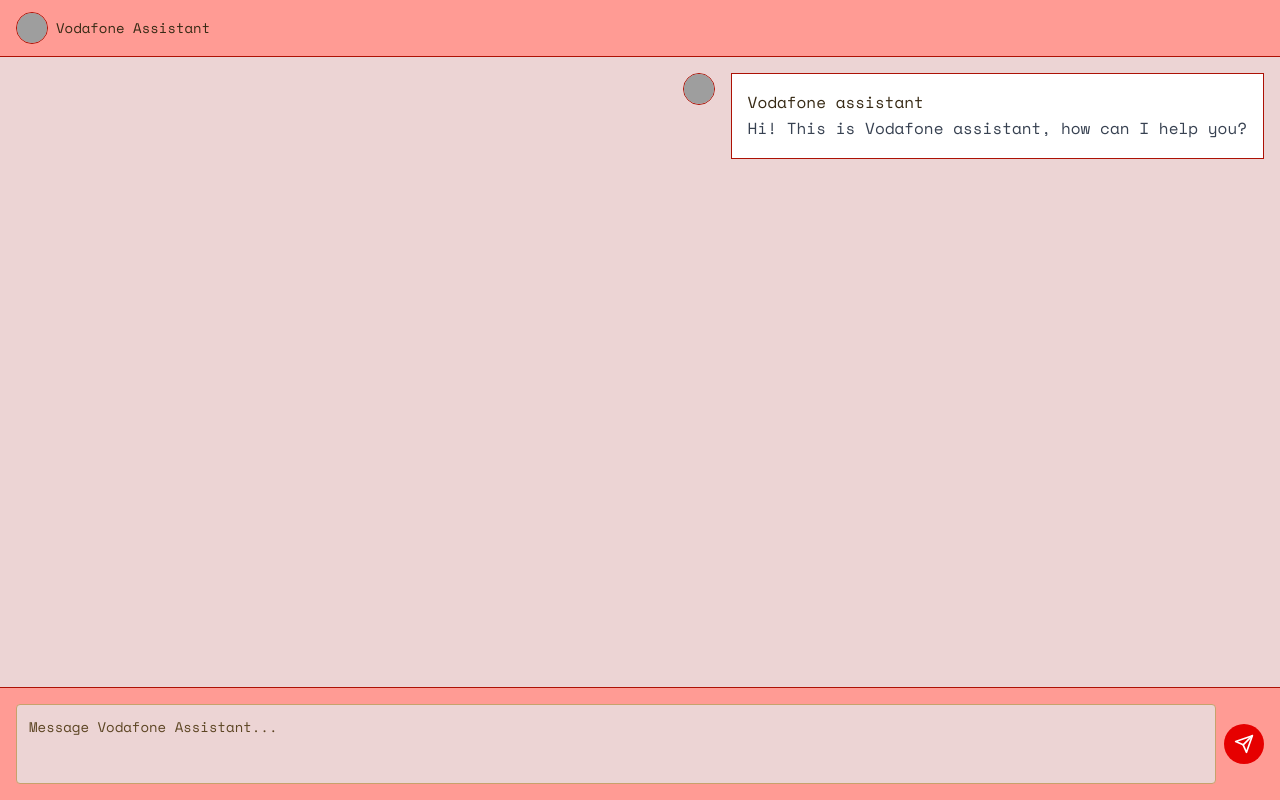
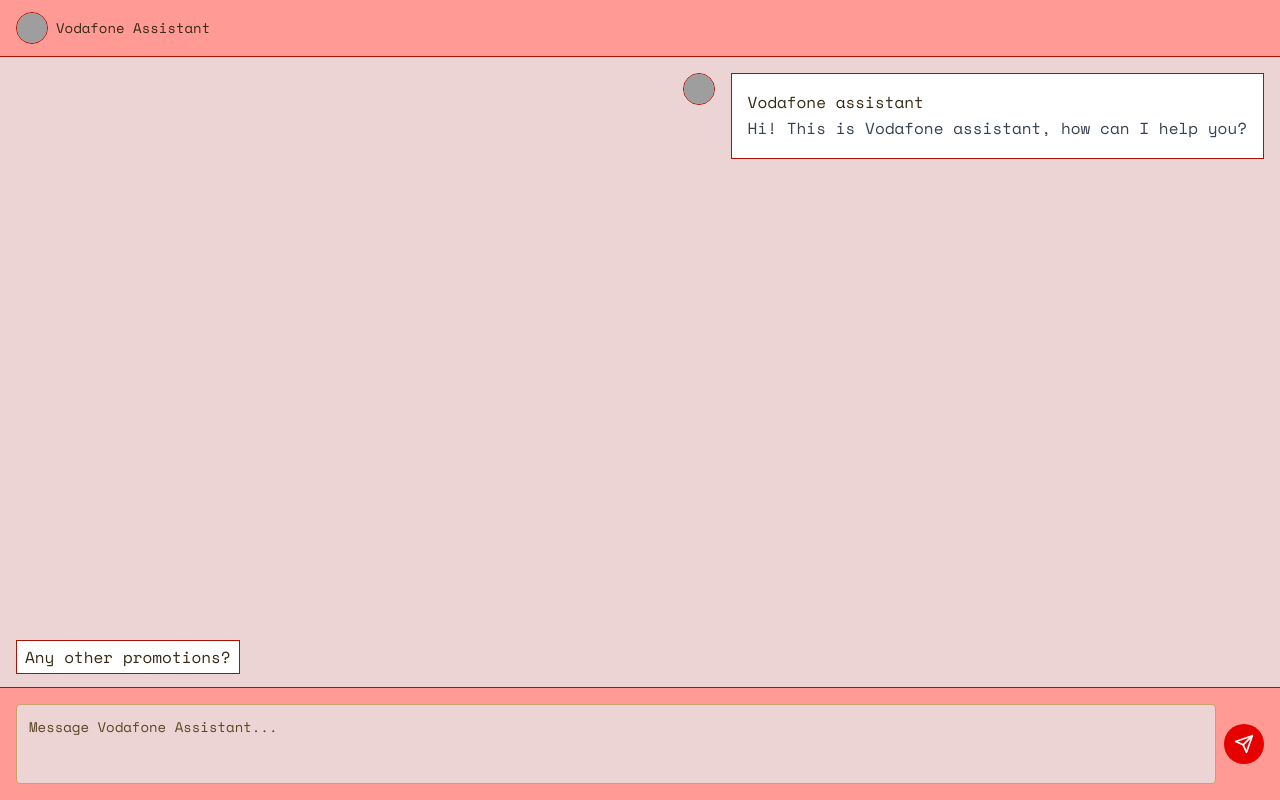
Before and after one commit to frankda/ai-chatbot-with-assistant-api, a Next.js app: page / in a window 1280 px wide. Built offline with nearby package versions, Linux system fonts and the light colour scheme; grey boxes are pictures that could not be loaded.

Commit message:
Add hard coded suggested prompt

```diff
--- a/app/page.tsx
+++ b/app/page.tsx
@@ -9,9 +9,8 @@
 import MessageContainer, {LoaderIcon} from "@/components/MessageContainer/MessageContainer";
 
 export default function Chat() {
-  const {status, messages, input, submitMessage, handleInputChange} =
+  const {status, messages, input, setInput, submitMessage, handleInputChange} =
     useAssistant({api: '/api/assistant'});
-
 
   const handleKeyPress = (e: React.KeyboardEvent) => {
     if (e.key === 'Enter' && !e.shiftKey) {
@@ -19,6 +18,11 @@
       submitMessage();
     }
   };
+
+  const handleSuggestedPromptClick = () => {
+    setInput('Any other promotions?');
+    submitMessage();
+  }
 
   return (
     <div
@@ -75,7 +79,10 @@
             </div>
           </div>
 
-          <div className="border-t bg-card p-4">
+          <div className="border-t bg-card p-4 relative">
+            <div className="absolute border -top-12 bg-white px-2 py-1 cursor-pointer" onClick={handleSuggestedPromptClick}>
+              Any other promotions?
+            </div>
             <form className="flex items-center gap-2" onSubmit={submitMessage}>
               <Textarea
                 disabled={status !== 'awaiting_message'}
```
